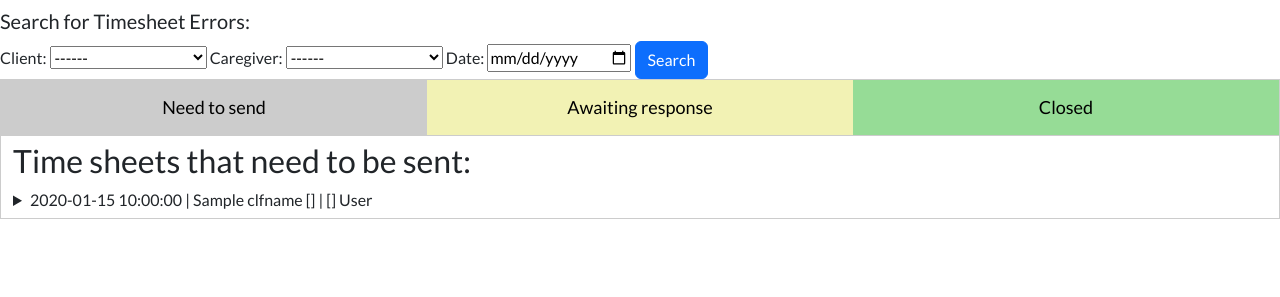
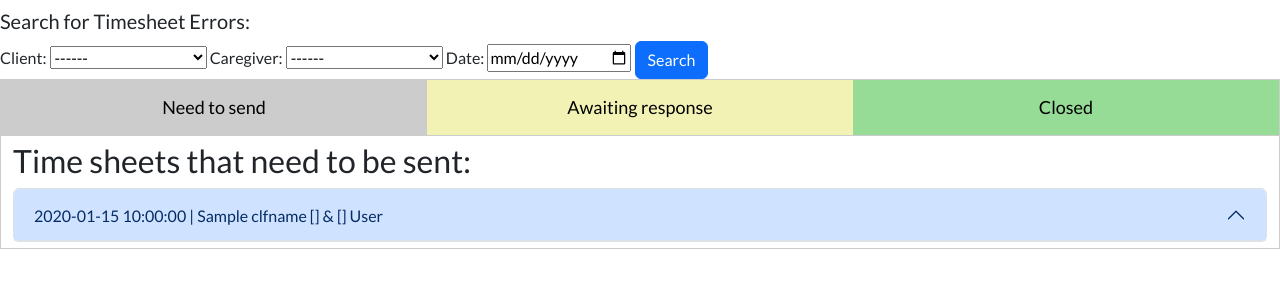
Before and after one commit to risharmaa/timesheet-error-tracker, a Flask app: template templates/view_timesheets.html in a window 1280 px wide, after a click on "Need to send". Shown: the part 149-446 px from the top of the page. Run offline with Flask 3, Linux system fonts and the light colour scheme; the template is opened without the code that fills it: most values are stand-ins (such as "Sample title", 1, 10 or a date in 2020).

Commit message:
replaced all timesheet collapsables with accordians

```diff
--- a/templates/view_timesheets.html
+++ b/templates/view_timesheets.html
@@ -152,18 +152,28 @@
         {% else %}
         <h2>No timesheets need to be sent.</h2>
         {% endif %}
+        <div class="accordion" id="sentAccordian">
         {% for timesheet in sent %}
-        <details>
-            <summary>{{timesheet.date}} | {{timesheet.clfname}} {{timesheet.cllname}} | {{timesheet.crfname}} {{timesheet.crlname}}</summary>
-            <ul>
+        <div class="accordion-item">
+            <h2 class="accordion-header" id="heading{{ loop.index }}">
+                <button class="accordion-button" type="button" data-bs-toggle="collapse" data-bs-target="#collapse{{ loop.index }}" aria-expanded="true" aria-controls="collapse{{ loop.index }}">
+                {{timesheet.date}} | {{timesheet.clfname}} {{timesheet.cllname}} & {{timesheet.crfname}} {{timesheet.crlname}}
+                </button>
+            </h2>
+            <div id="collapse{{ loop.index }}" class="accordion-collapse collapse" data-bs-parent="#sentAccordian">
+            <div class="accordion-body">
+            <div class="timesheet-details">
             <p><b>Client email/phone number: </b>{{timesheet.clientid}}</p>
             <p><b>Caregiver email:</b> <a href = "mailto:{{timesheet['caregiverid']}}">{{timesheet.caregiverid}}</a></p>
             <p><b>Reason:</b> {{timesheet.reason}}</p>
             <p><b>Status:</b> Still need to send</p>
             <p><a href = "/senttimesheet/{{timesheet.num}}"><button type = "button" class = "rounded-3 btn btn-outline-warning">Update Timesheet as Sent</button></a></p>
-            </ul>
-        </details>
+            </div>
+        </div>
+        </div>
+        </div>
         {% endfor %}
+        </div>
         </div>
 
         <div id="Waiting" class="tabcontent">
@@ -172,18 +182,28 @@
         {% else %}
         <h2>No timesheets need to be closed.</h2>
         {% endif %}
+        <div class="accordion" id="waitingAccordian">
         {% for timesheet in waiting %}
-        <details>
-            <summary>{{timesheet.date}} | {{timesheet.clfname}} {{timesheet.cllname}} | {{timesheet.crfname}} {{timesheet.crlname}}</summary>
-            <ul>
+        <div class="accordion-item">
+            <h2 class="accordion-header" id="heading{{ loop.index }}">
+                <button class="accordion-button" type="button" data-bs-toggle="collapse" data-bs-target="#collapse{{ loop.index }}" aria-expanded="true" aria-controls="collapse{{ loop.index }}">
+                {{timesheet.date}} | {{timesheet.clfname}} {{timesheet.cllname}} & {{timesheet.crfname}} {{timesheet.crlname}}
+                </button>
+            </h2>
+            <div id="collapse{{ loop.index }}" class="accordion-collapse collapse" data-bs-parent="#waitingAccordian">
+            <div class="accordion-body">
+            <div class="timesheet-details">
             <p><b>Client email/phone number: </b>{{timesheet.clientid}}</p>
             <p><b>Caregiver email:</b> <a href = "mailto:{{timesheet['caregiverid']}}">{{timesheet.caregiverid}}</a></p>
             <p><b>Reason:</b> {{timesheet.reason}}</p>
-            <p><b>Status:</b> Awaiting Response</p>
+            <p><b>Status:</b> Still need to send</p>
             <p><a href = "/closetimesheet/{{timesheet.num}}"><button type = "button" class = "rounded-3 btn btn-outline-success">Close Timesheet</button></a></p>
-            </ul>
-        </details>
+            </div>
+        </div>
+        </div>
+        </div>
         {% endfor %}
+        </div>
         </div>
 
         <div id="Closed" class="tabcontent">
```
Also changed, not shown: templates/home.html (+31 -13 lines).
